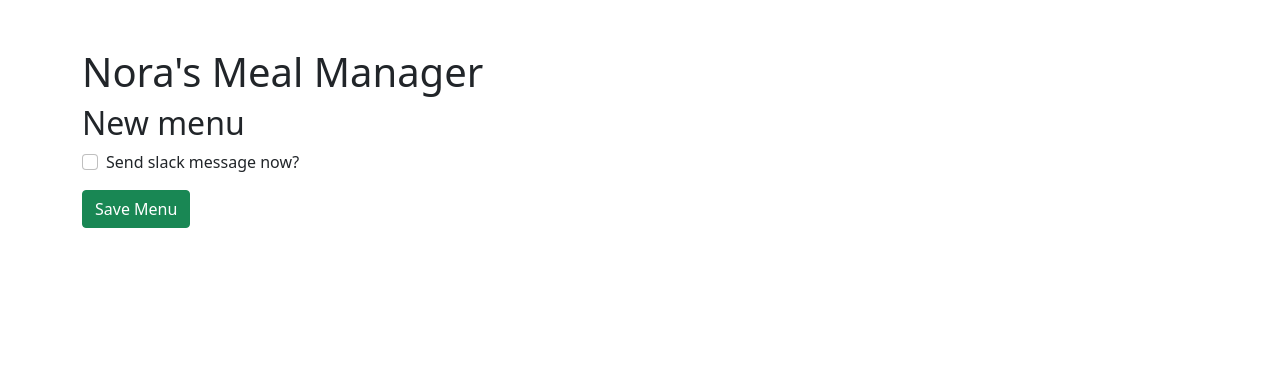
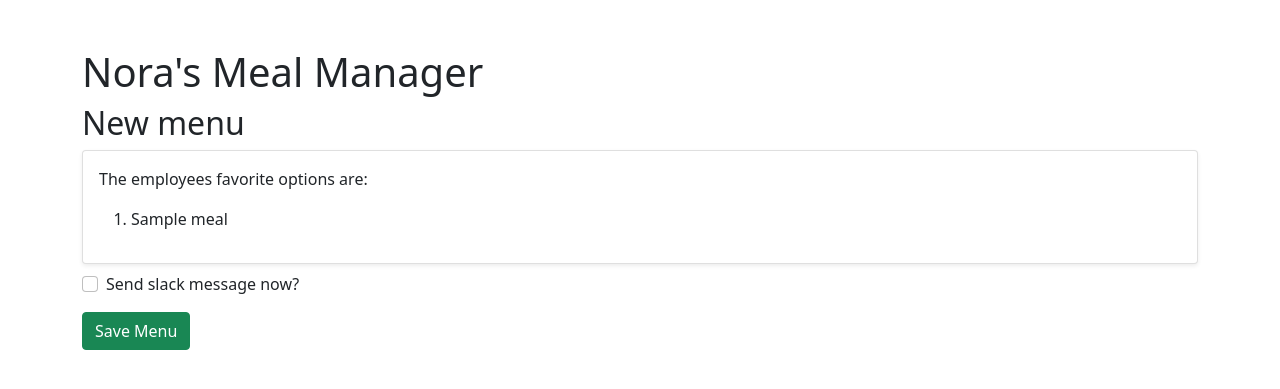
Before and after one commit to BLaingb/backend-test-laing, a Django app: template cornershop-backend-test/apps/menu/templates/menu/menu_form.html in a window 1280 px wide. Shown: the part 46-435 px from the top of the page. Run offline with Django 3.2, Linux system fonts and the light colour scheme; tables that the repository leaves empty hold one stand-in row (values such as "Sample post"); the template is opened without the code that fills it: values that come from a table or form of the project are taken from there, most other values are stand-ins (such as "Sample title", 1, 10 or a date in 2020); parts of the project's set-up code (start-up, migrations or seed data) failed here and were passed over; some libraries are stand-ins or nearby versions.

Commit message:
Add favorite meals to menu form

```diff
--- a/cornershop-backend-test/apps/menu/templates/menu/menu_form.html
+++ b/cornershop-backend-test/apps/menu/templates/menu/menu_form.html
@@ -6,6 +6,16 @@
     <header>
         <h2>New menu</h2>
     </header>
+    {% if favorite_options %}
+        <div class="card shadow-sm p-3">
+            <p>The employees favorite options are:</p>
+            <ol>
+                {% for meal in favorite_options %}
+                    <li>{{meal}}</li>
+                {% endfor %}
+            </ol>
+        </div>
+    {% endif %}
     <main class="mt-2">
         <form method="post">
             {% csrf_token %}
```
Also changed, not shown: cornershop-backend-test/apps/menu/views.py (+11 -1 lines).
